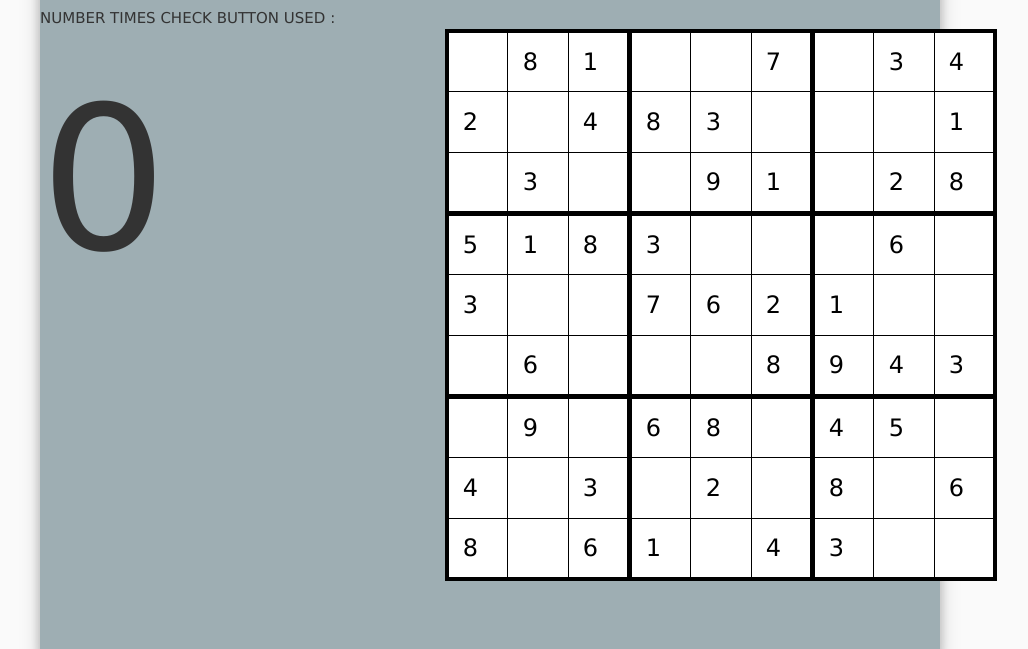
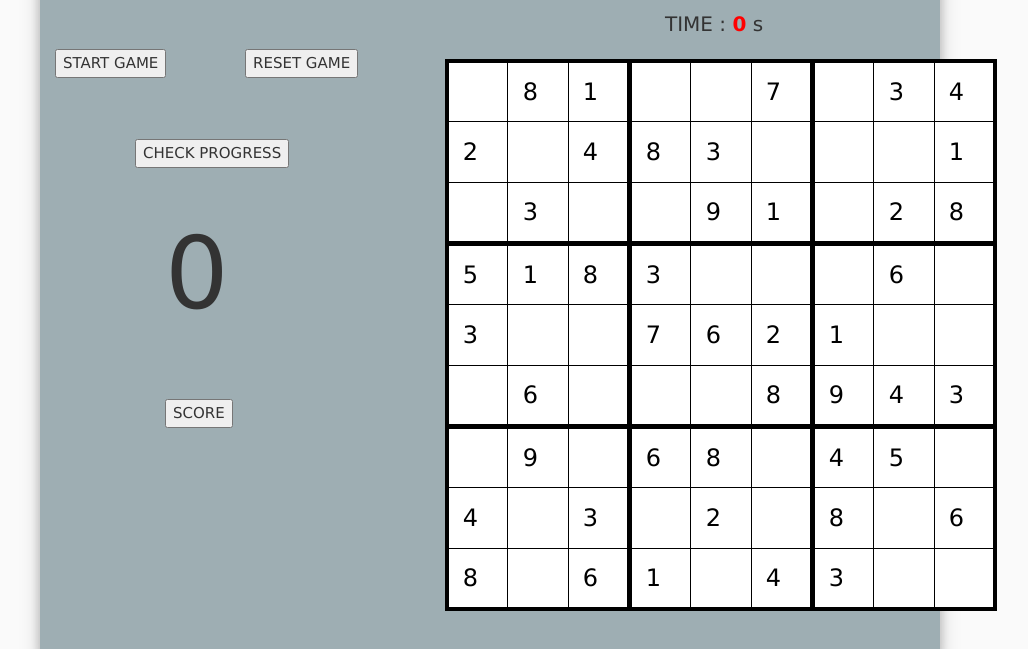
Before and after one commit to AbhishekTiwari-342123/sudoku-game, a plain HTML site: page index.html in a window 1280 px wide. Shown: the part 151-800 px from the top of the page, without its empty margins (155-1183 px from the left). Drawn offline with nearby package versions, Linux system fonts and the light colour scheme.

Commit message:
buttons update

```diff
--- a/index.html
+++ b/index.html
@@ -26,7 +26,7 @@
 
       <h1>SUDOKU GAME</h1>
 
-      <table id="grid" style="position:fixed;left:600px;top:180px;">
+      <table id="grid" style="position:fixed;left:600px;top:210px;">
 
         <tr>
           <td><input id="cell-0"  type="number" min="1" max="9" value="." ></td>
@@ -154,13 +154,19 @@
           <td><input id="cell-80" type="number" min="1" max="9"value="."></td>
         </tr>
       </table>
-		<button id="chk" onmousedown="test()" onmouseup="change()" onclick="chk_count()">CHECK</button>
-		<button id="sub" onclick="submit()">SUBMIT</button>
+		<button id="sub" style="position:fixed;top:200px;left:400px;" onclick="reload();">RESET GAME</button>
+		<button id="chk" onmousedown="test()" onmouseup="change()" onclick="chk_count()" style="position:fixed;top:290px;;left:290px;">CHECK PROGRESS</button>
+		<button id="sub" style="position:fixed;top:550px;left:320px;" onclick="submit();stop();">SCORE</button>
+		<button id="start" onclick="time()" style="position:fixed;top:200px;">START GAME</button>
+		<p id="count" style="position:fixed;left:320px;top:350px;font-size:100px;">0</p>
+		<p id="percent_msg" style="position:fixed;left:300px;top:400px;font-size:20px;color:green;"></p>
 
     </div>
-	   <div id="bottom"><P></P>NUMBER TIMES CHECK BUTTON USED :<p id="info1" style="font-size:200px;">0</p></div>
-	   <div id="up" ><P></P><p id="info2" style="font-size:20px;"></p></div>
-
+	   <p id="time_msg" style="position:fixed;left:220px;bottom:290px;font-size:20px;color:green;"> </p>
+	   <P id="chk_msg"style="position:fixed;left:220px;bottom:250px;font-size:20px;color:green;"></P>
+	   <p id="score_msg" style="font-size:20px;position:fixed;left:220px;bottom:210px;color:green;"></p>
+	   <p id="tim" style="position:fixed;left:820px;top:160px;font-size: 20px;">TIME : <label id="seconds" style="color:red;">0</label> s</p>
+	   <p id="tim2" style="position:fixed;left:820px;top:160px;font-size: 20px;color:red;"></p>
  </div>
 
   </body>
```
